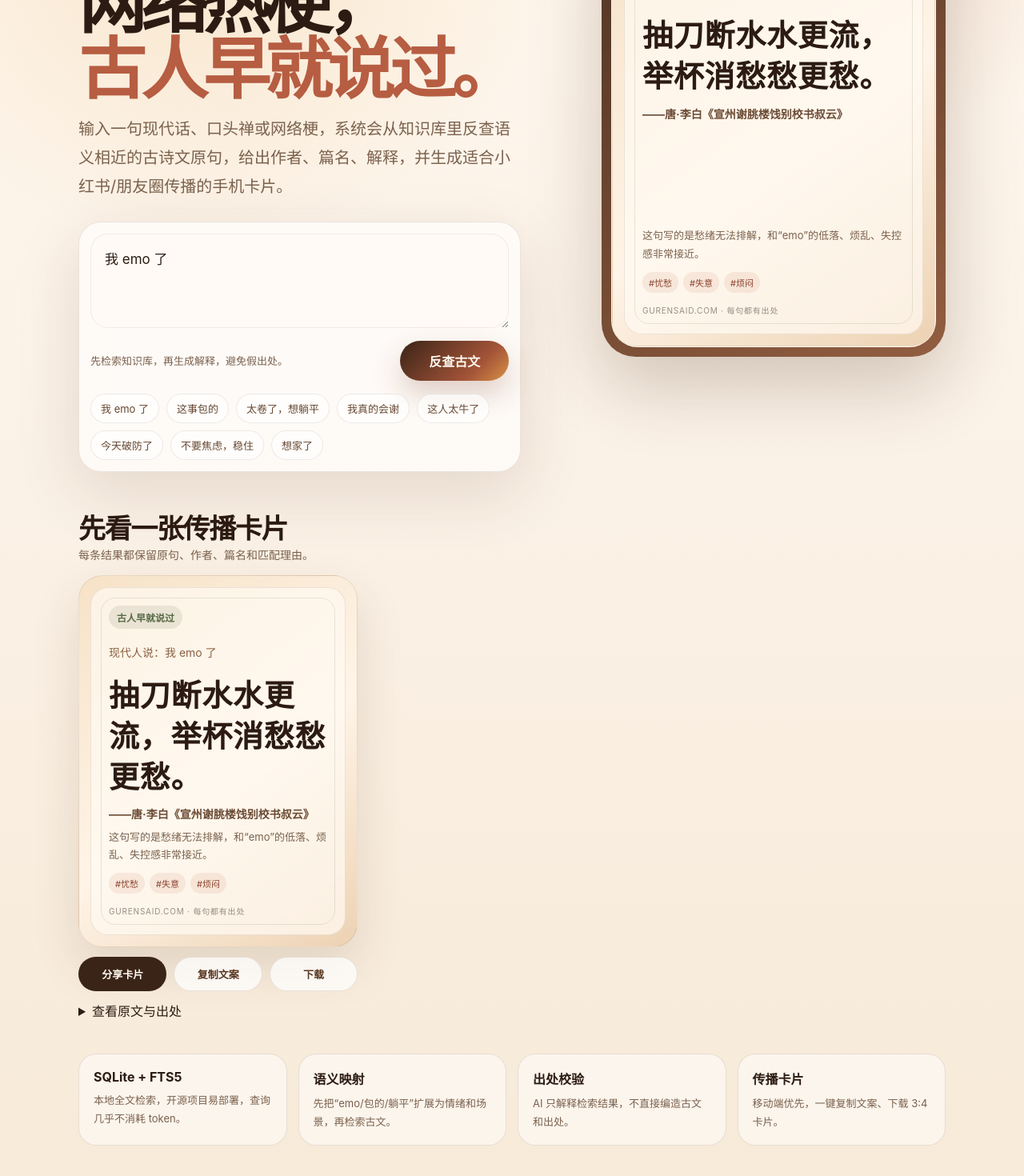
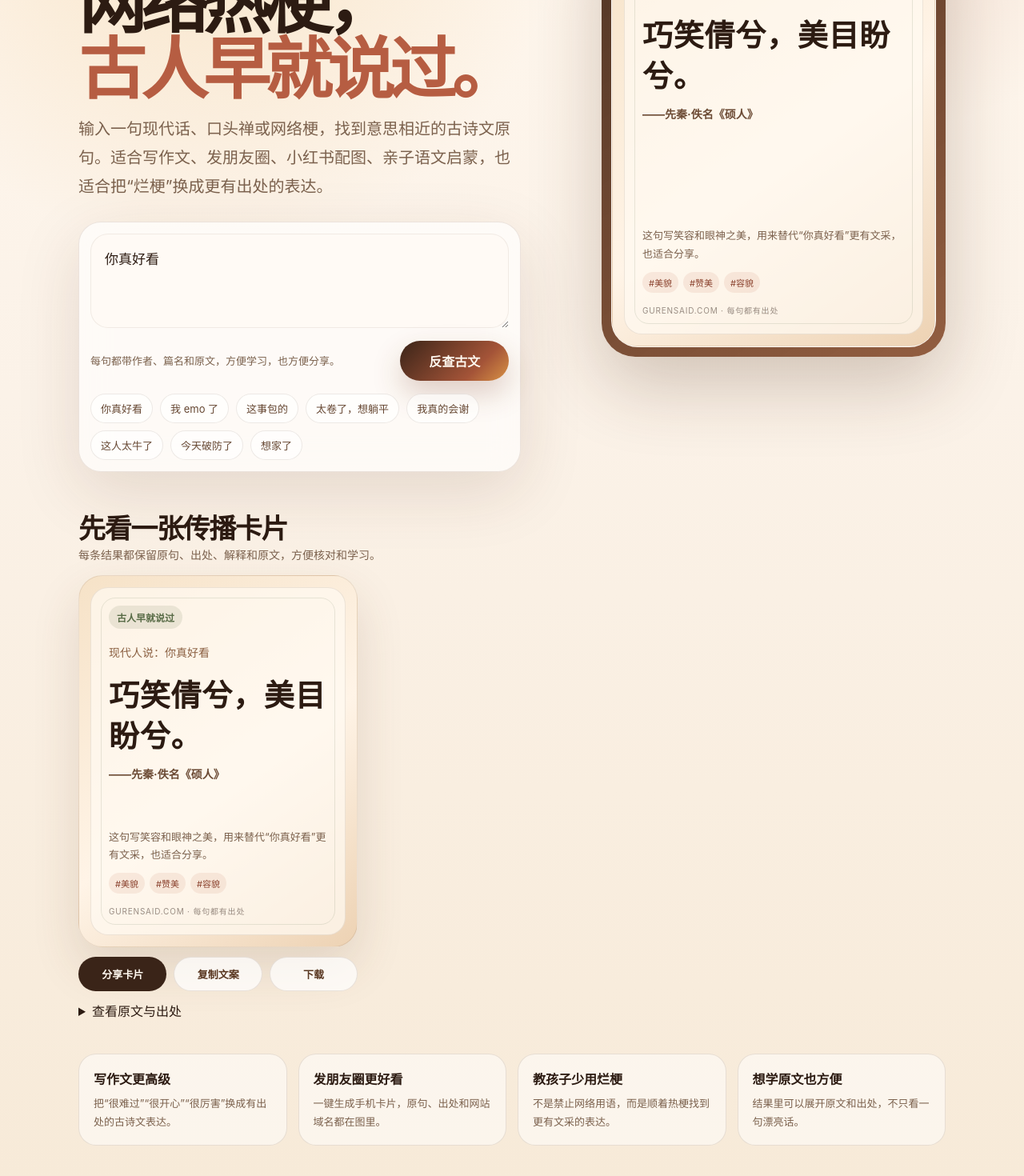
Before and after one commit to yandong2023/gu-ren-said, a Next.js app: page / in a window 1280 px wide. Shown: the part 218-1688 px from the top of the page at 80% size. Built offline with nearby package versions, Linux system fonts and the light colour scheme.

Commit message:
Refocus homepage copy on user value

```diff
--- a/components/SearchExperience.tsx
+++ b/components/SearchExperience.tsx
@@ -5,37 +5,37 @@ import QuoteCard from "@/components/QuoteCard";
 import type { SearchResult } from "@/lib/types";
 
 const EXAMPLES = [
+  "你真好看",
   "我 emo 了",
   "这事包的",
   "太卷了，想躺平",
   "我真的会谢",
   "这人太牛了",
   "今天破防了",
-  "不要焦虑，稳住",
   "想家了"
 ];
 
 const PREVIEW: SearchResult = {
-  id: "preview-li-bai-xuanzhou",
-  quote: "抽刀断水水更流，举杯消愁愁更愁。",
-  title: "宣州谢朓楼饯别校书叔云",
-  author: "李白",
-  dynasty: "唐",
-  source: "全唐诗",
-  context: "弃我去者，昨日之日不可留；乱我心者，今日之日多烦忧。",
-  translation: "想借酒消愁，反而愁绪更深。",
-  themes: ["忧愁", "失意", "烦闷"],
-  modernMeanings: ["我 emo 了", "破防了", "心态崩了"],
-  emotion: "sad",
-  scene: ["情绪", "夜晚", "低落"],
-  weight: 98,
+  id: "preview-beauty",
+  quote: "巧笑倩兮，美目盼兮。",
+  title: "硕人",
+  author: "佚名",
+  dynasty: "先秦",
+  source: "诗经",
+  context: "手如柔荑，肤如凝脂，领如蝤蛴，齿如瓠犀。巧笑倩兮，美目盼兮。",
+  translation: "形容笑容动人、眼神明亮，是夸人好看的经典表达。",
+  themes: ["美貌", "赞美", "容貌"],
+  modernMeanings: ["你真好看", "你好漂亮", "颜值高", "太美了"],
+  emotion: "beauty",
+  scene: ["夸人", "容貌", "心动"],
+  weight: 110,
   score: 100,
   matchedBy: ["demo"],
-  reason: "这句写的是愁绪无法排解，和“emo”的低落、烦乱、失控感非常接近。"
+  reason: "这句写笑容和眼神之美，用来替代“你真好看”更有文采，也适合分享。"
 };
 
 export default function SearchExperience() {
-  const [query, setQuery] = useState("我 emo 了");
+  const [query, setQuery] = useState("你真好看");
   const [results, setResults] = useState<SearchResult[]>([]);
   const [loading, setLoading] = useState(false);
   const [searched, setSearched] = useState(false);
@@ -80,19 +80,19 @@ export default function SearchExperience() {
     <main className="shell">
       <nav className="nav" aria-label="主导航">
         <div className="brand"><span className="brand-mark">古</span><span>古人早就说过</span></div>
-        <div className="nav-pill">真实出处 · 本地知识库 · 手机卡片</div>
+        <div className="nav-pill">真实出处 · 可看原文 · 一键分享</div>
       </nav>
 
       <section className="hero">
         <div className="hero-copy">
-          <div className="badge">🪶 不是 AI 编古文，而是反查真实古诗文出处</div>
+          <div className="badge">🪶 把普通口头禅，换成古人早就说过的高级表达</div>
           <h1>网络热梗，<span className="title-accent">古人早就说过。</span></h1>
-          <p className="subtitle">输入一句现代话、口头禅或网络梗，系统会从知识库里反查语义相近的古诗文原句，给出作者、篇名、解释，并生成适合小红书/朋友圈传播的手机卡片。</p>
+          <p className="subtitle">输入一句现代话、口头禅或网络梗，找到意思相近的古诗文原句。适合写作文、发朋友圈、小红书配图、亲子语文启蒙，也适合把“烂梗”换成更有出处的表达。</p>
 
           <form className="search-panel" onSubmit={submit}>
-            <textarea value={query} onChange={(event) => setQuery(event.target.value)} placeholder="比如：我 emo 了 / 太卷了想躺平 / 这事包的 / 这人太牛了" aria-label="输入现代话或网络热梗" />
+            <textarea value={query} onChange={(event) => setQuery(event.target.value)} placeholder="比如：你真好看 / 我 emo 了 / 太卷了想躺平 / 这事包的" aria-label="输入现代话或网络热梗" />
             <div className="search-actions">
-              <span className="hint">先检索知识库，再生成解释，避免假出处。</span>
+              <span className="hint">每句都带作者、篇名和原文，方便学习，也方便分享。</span>
               <button className="primary-btn" type="submit" disabled={loading}>{loading ? "反查中…" : "反查古文"}</button>
             </div>
             <div className="examples" aria-label="示例">
@@ -111,7 +111,7 @@ export default function SearchExperience() {
       {error ? <div className="empty-state">{error}</div> : null}
 
       <section aria-label="搜索结果">
-        <div className="section-title"><div><h2>{searched ? "反查结果" : "先看一张传播卡片"}</h2><p>每条结果都保留原句、作者、篇名和匹配理由。</p></div></div>
+        <div className="section-title"><div><h2>{searched ? "反查结果" : "先看一张传播卡片"}</h2><p>每条结果都保留原句、出处、解释和原文，方便核对和学习。</p></div></div>
         {searched && !loading && results.length === 0 ? (
           <div className="empty-state">暂时没有特别贴切的结果。可以把现代话写得更具体，比如“我失恋了很难过”“考试稳了”“想远离内卷”。</div>
         ) : (
@@ -119,11 +119,11 @@ export default function SearchExperience() {
         )}
       </section>
 
-      <section className="tech-grid" aria-label="技术特点">
-        <div className="tech-item"><strong>SQLite + FTS5</strong><span>本地全文检索，开源项目易部署，查询几乎不消耗 token。</span></div>
-        <div className="tech-item"><strong>语义映射</strong><span>先把“emo/包的/躺平”扩展为情绪和场景，再检索古文。</span></div>
-        <div className="tech-item"><strong>出处校验</strong><span>AI 只解释检索结果，不直接编造古文和出处。</span></div>
-        <div className="tech-item"><strong>传播卡片</strong><span>移动端优先，一键复制文案、下载 3:4 卡片。</span></div>
+      <section className="tech-grid" aria-label="使用场景">
+        <div className="tech-item"><strong>写作文更高级</strong><span>把“很难过”“很开心”“很厉害”换成有出处的古诗文表达。</span></div>
+        <div className="tech-item"><strong>发朋友圈更好看</strong><span>一键生成手机卡片，原句、出处和网站域名都在图里。</span></div>
+        <div className="tech-item"><strong>教孩子少用烂梗</strong><span>不是禁止网络用语，而是顺着热梗找到更有文采的表达。</span></div>
+        <div className="tech-item"><strong>想学原文也方便</strong><span>结果里可以展开原文和出处，不只看一句漂亮话。</span></div>
       </section>
     </main>
   );
```
